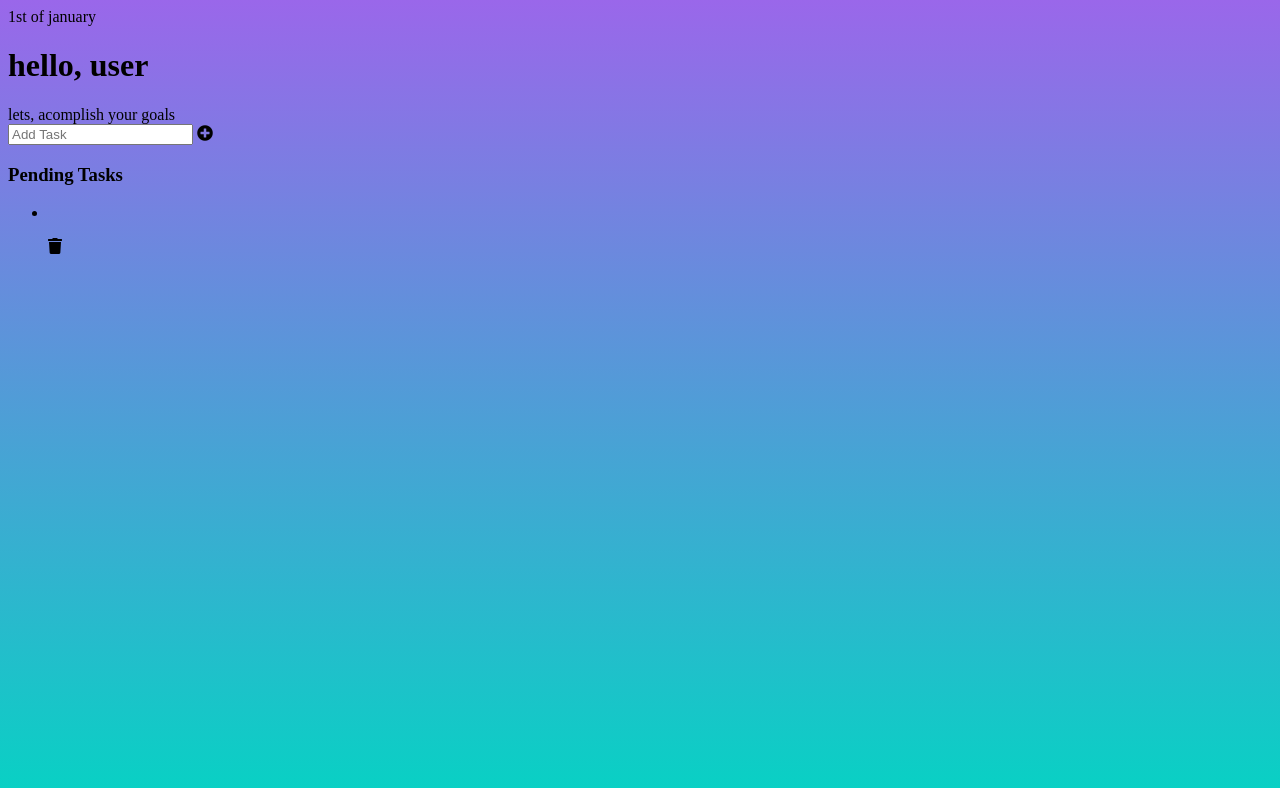
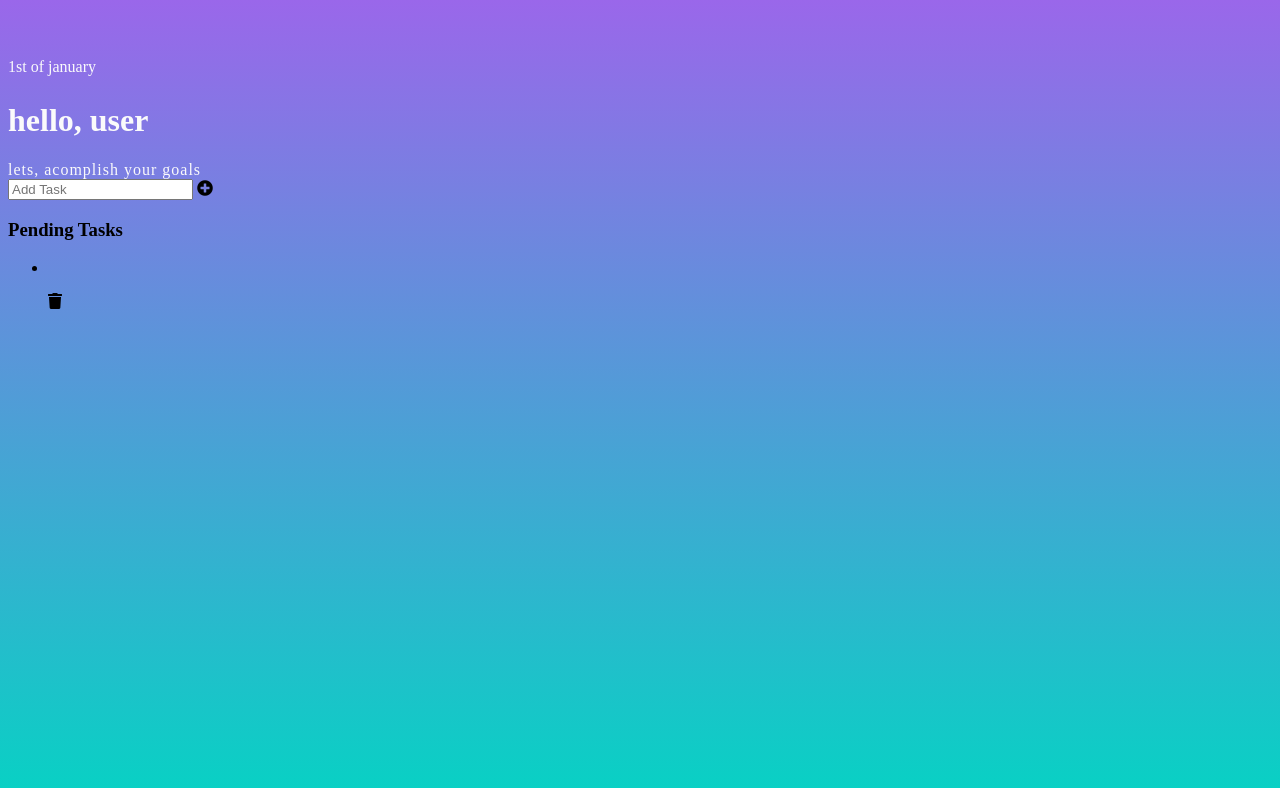
Before and after one commit to Carlos-Gabriel-Rojas/Task_Manager_App, a plain HTML site: page index.html in a window 1280 px wide. Drawn offline with Linux system fonts and the light colour scheme.

Commit message:
added style to the date id

```diff
--- a/style.css
+++ b/style.css
@@ -10,3 +10,19 @@ body {
     background: linear-gradient(to bottom,var(--color2), var(--color3));
     height: 100vh;
 }
+
+/* profile*/
+
+#date,
+.profile h1,
+span{
+    color:var(--color1);
+}
+
+.profile span{
+    letter-spacing: 1px;
+}
+
+#date{
+padding: 50px 0 5px 0;
+}
```
